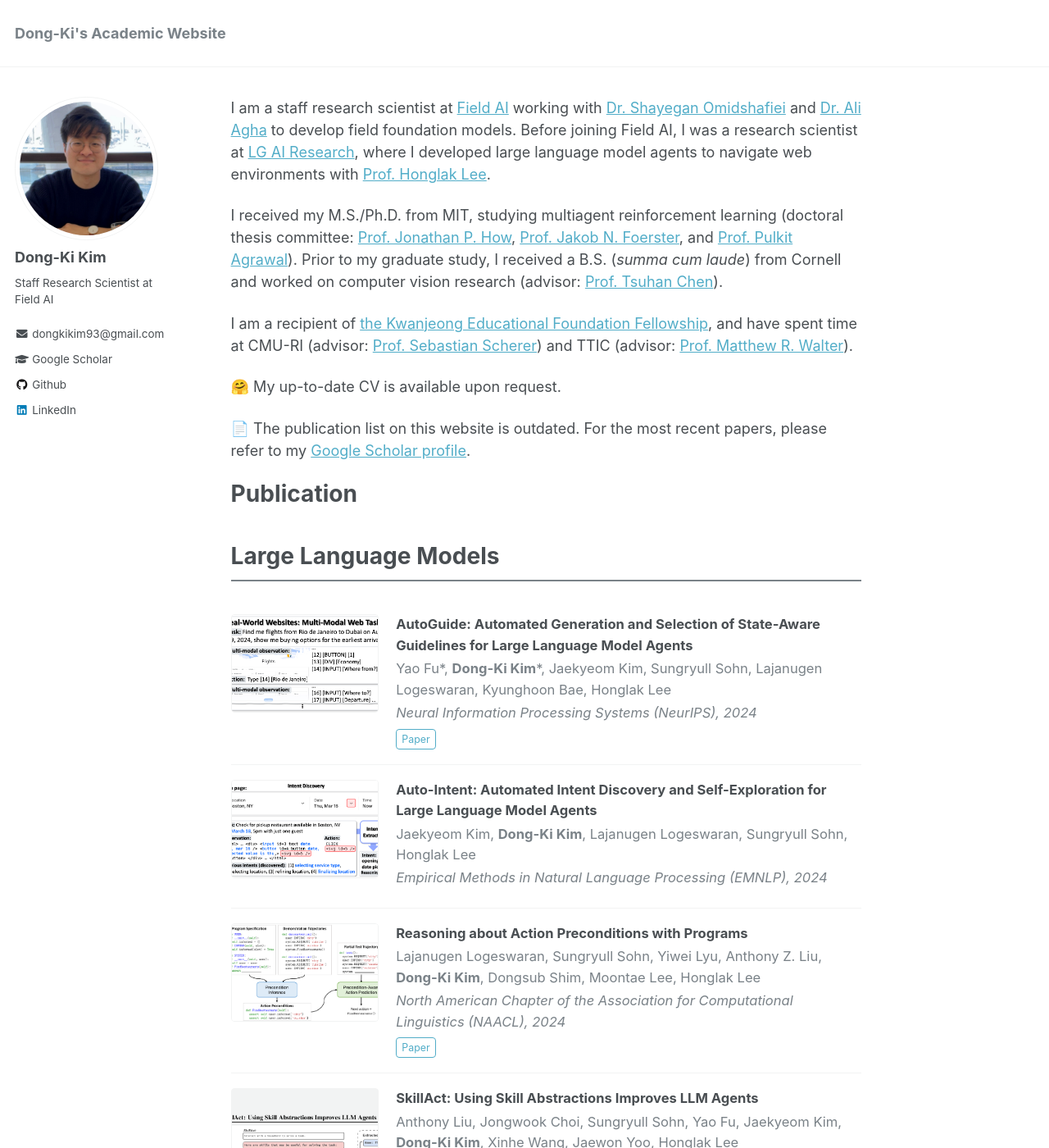
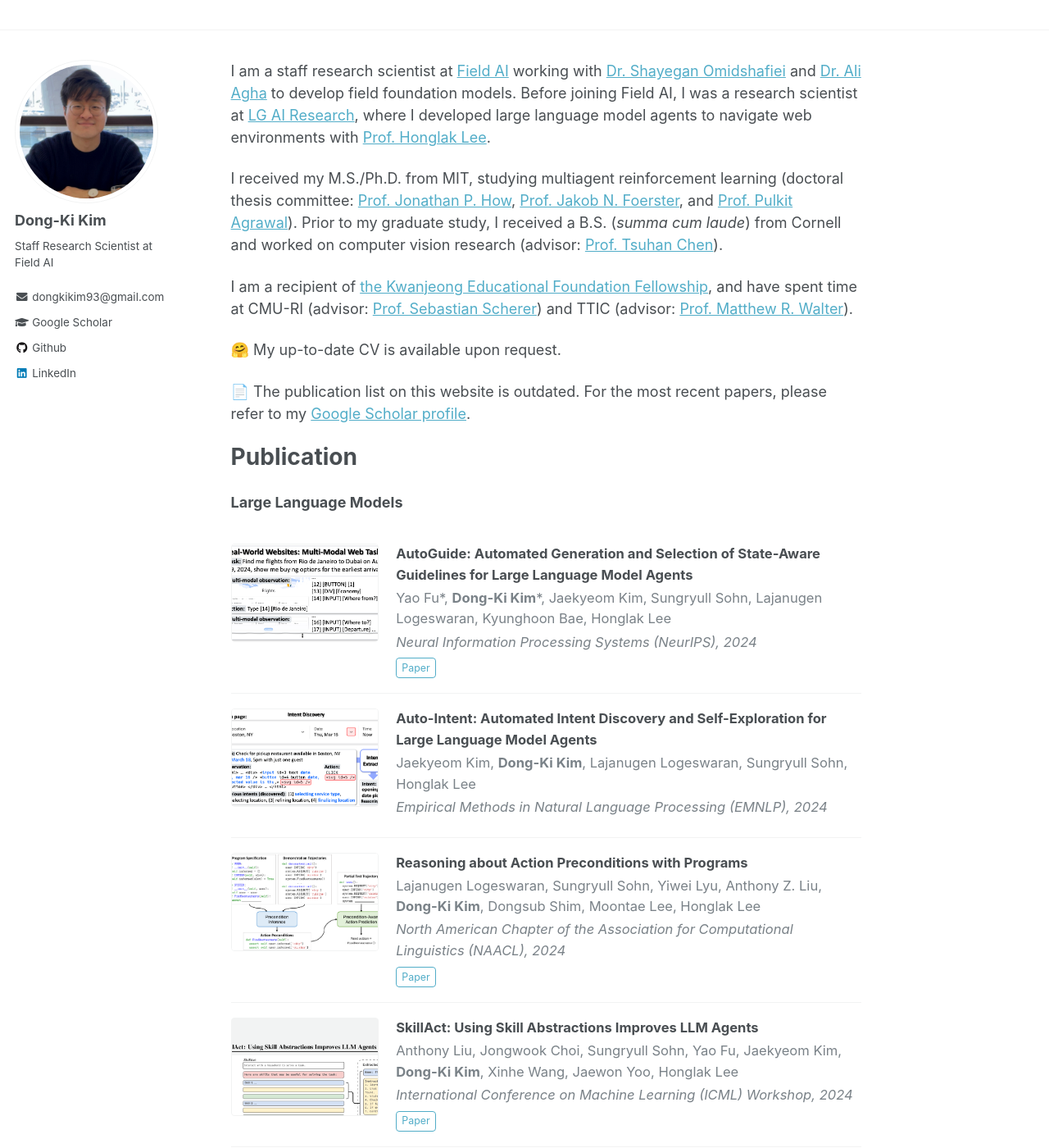
Before and after one commit to dkkim93/dkkim93.github.io, a Jekyll site: the page built from _pages/about.md, in a window 1280 px wide and 1400 px high. Shown: the whole window at 82% size. Built offline with Jekyll 4.4.1, drawn with Linux system fonts in a browser that asks for light colours; some of the changed text lies outside the part shown.

Commit message:
format changes

```diff
--- a/_includes/masthead.html
+++ b/_includes/masthead.html
@@ -6,7 +6,6 @@
       <nav id="site-nav" class="greedy-nav">
         <button><div class="navicon"></div></button>
         <ul class="visible-links">
-          <li class="masthead__menu-item masthead__menu-item--lg"><a href="{{ base_path }}/">{{ site.title }}</a></li>
           {% for link in site.data.navigation.main %}
             {% if link.url contains 'http' %}
               {% assign domain = '' %}
--- a/_pages/about.md
+++ b/_pages/about.md
@@ -140,7 +140,7 @@ Publication
     <span class="pub-title">Influencing Long-Term Behavior in Multiagent Reinforcement Learning</span>
     <span class="pub-authors"><strong>Dong-Ki Kim</strong>, Matthew Riemer, Miao Liu, Jakob N. Foerster, Michael Everett, Chuangchuang Sun, Gerald Tesauro, Jonathan P. How</span>
     <span class="pub-venue">Neural Information Processing Systems (NeurIPS), 2022</span>
-    <span class="pub-note">Earlier version at ICLR 2022 Workshop <span class="pub-award">&#127881; Spotlight</span></span>
+    <span class="pub-note">ICLR 2022 Workshop <span class="pub-award">&#127881; Spotlight</span></span>
     <div class="pub-links">
       <a href="https://arxiv.org/pdf/2203.03535.pdf" target="_blank">Paper</a>
       <a href="https://github.com/dkkim93/further" target="_blank">Code</a>
--- a/_sass/_publications.scss
+++ b/_sass/_publications.scss
@@ -3,11 +3,10 @@
    ========================================================================== */
 
 .pub-section-title {
-  font-size: $type-size-3;
+  font-size: $type-size-5;
   margin-top: 1.5em;
   margin-bottom: 0.8em;
   padding-bottom: 0.4em;
-  border-bottom: 2px solid $primary-color;
 }
 
 .pub-list {
@@ -104,7 +103,7 @@
   }
 
   .pub-note {
-    font-size: $type-size-7;
+    font-size: $type-size-6;
     color: $gray;
     margin-top: 0.2em;
     display: block;
--- a/_sass/_variables.scss
+++ b/_sass/_variables.scss
@@ -93,8 +93,8 @@ $xing-color                 : #006567;
 $link-color                 : $info-color;
 $link-color-hover           : mix(#000, $link-color, 25%);
 $link-color-visited         : mix(#fff, $link-color, 25%);
-$masthead-link-color        : $primary-color;
-$masthead-link-color-hover  : mix(#000, $primary-color, 25%);
+$masthead-link-color        : #000;
+$masthead-link-color-hover  : mix(#000, #000, 25%);
 
 
 /*
```
